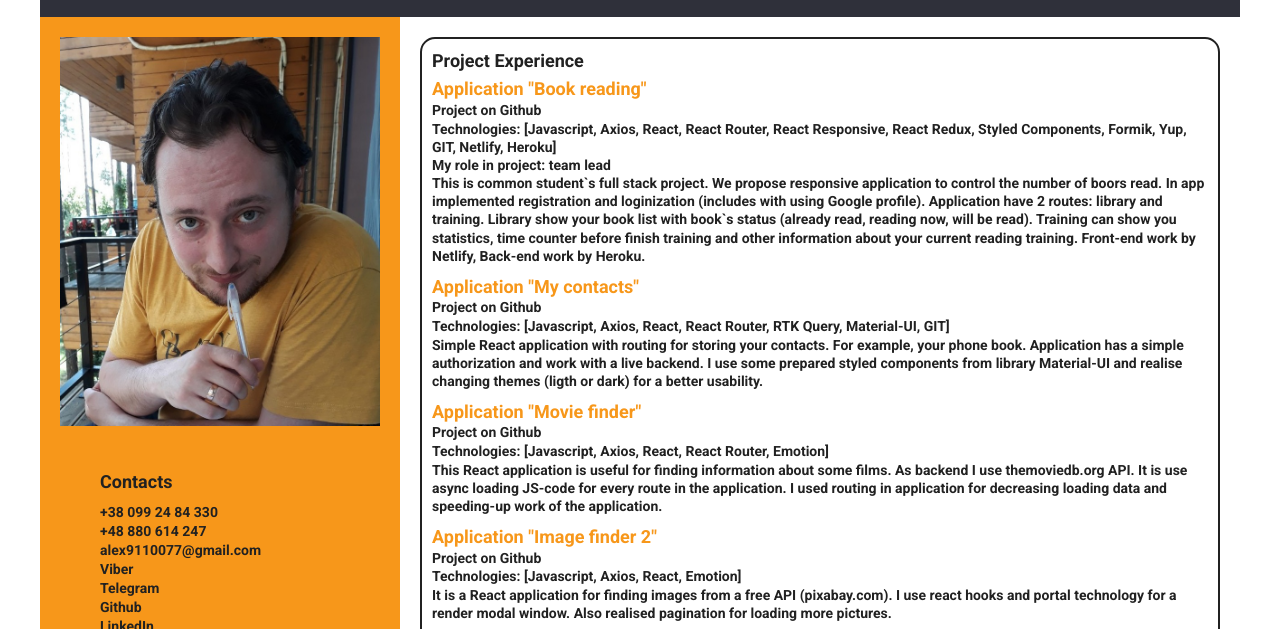
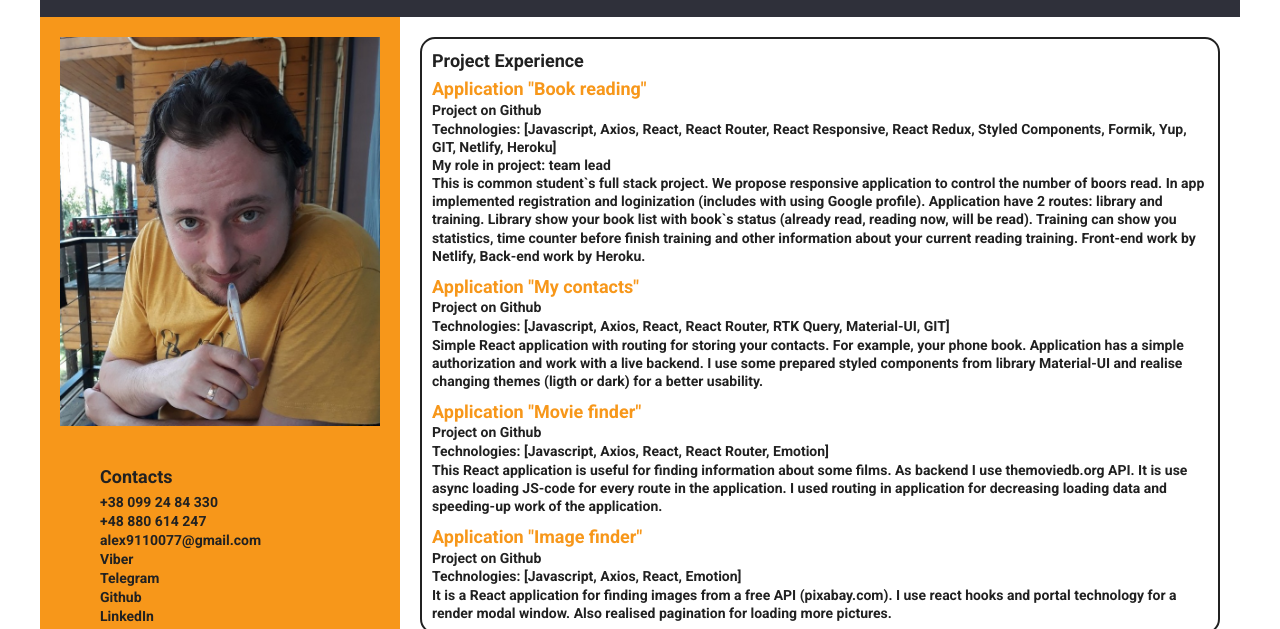
Before and after one commit to AlexanderDmitriev/Resume, a plain HTML site: page index.html in a window 1280 px wide. Shown: the part 154-783 px from the top of the page. Drawn offline with nearby package versions, Linux system fonts and the light colour scheme.

Commit message:
update 15/10/2022

```diff
--- a/index.html
+++ b/index.html
@@ -204,7 +204,7 @@
                   href="https://alexanderdmitriev.github.io/goit-react-hw-04-hooks-images/"
                   class="sidebar-content link project-link"
                 >
-                  Application "Image finder 2"</a
+                  Application "Image finder"</a
                 >
                 <a
                   href="https://github.com/AlexanderDmitriev/goit-react-hw-04-hooks-images"
@@ -222,7 +222,7 @@
                   pictures.
                 </p>
               </li>
-              <li class="project-list">
+             <!--  <li class="project-list">
                 <a
                   href="https://alexanderdmitriev.github.io/goit-js-hw-11/"
                   class="sidebar-content link project-link"
@@ -249,7 +249,7 @@
                   (Handlebar). Project is build with Parcel, which is prepared
                   by GO IT mentors.
                 </p>
-              </li>
+              </li> -->
             </ul>
           </div>
 
--- a/src/sass/_sidebar.scss
+++ b/src/sass/_sidebar.scss
@@ -4,15 +4,15 @@
   overflow: auto;
   float: left;
   padding: 20px;
-  position: relative;
-  bottom: 0;
+  /* position: relative;
+  bottom: 0; */
 }
 
 .sidebar__content-section{
 
   @media print{
     padding-left: 22px;
-    padding-top: 10px;}
+    }
   @media screen and (min-width: 480px) {
     padding-top: 10px;
     padding-left: 5px;
@@ -30,8 +30,8 @@
 }
 
 .sidebar-title {
-  padding-top: 10px;
-  padding-bottom: 10px;
+  padding-top: 5px;
+  padding-bottom: 5px;
   @media print{font-size: 14px;}
   @include text-decoration(700, 12px, 1.3, var(--dark-text-color));
   @media screen and (min-width: 480px) {
@@ -66,7 +66,7 @@
 
 .sidebar-list{
   &:not(:last-child){
-    margin-bottom: 25px;
+    margin-bottom: 10px;
   }
 
 }
```
Also changed, not shown: css/main.css, css/main.min.css, 2 other files.
